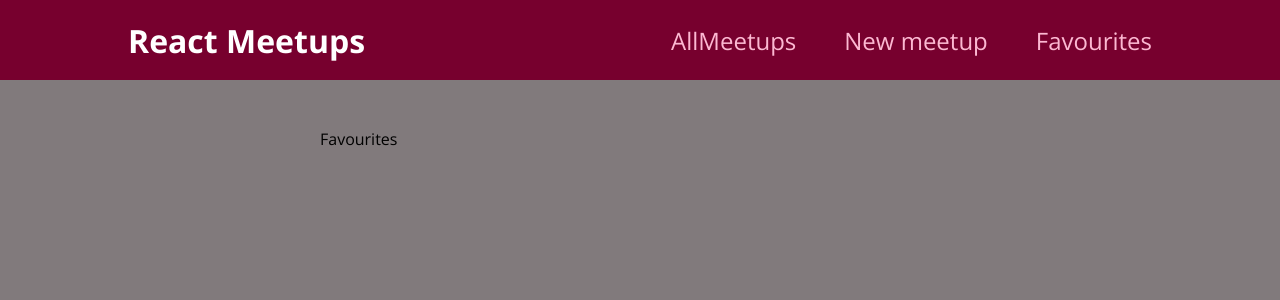
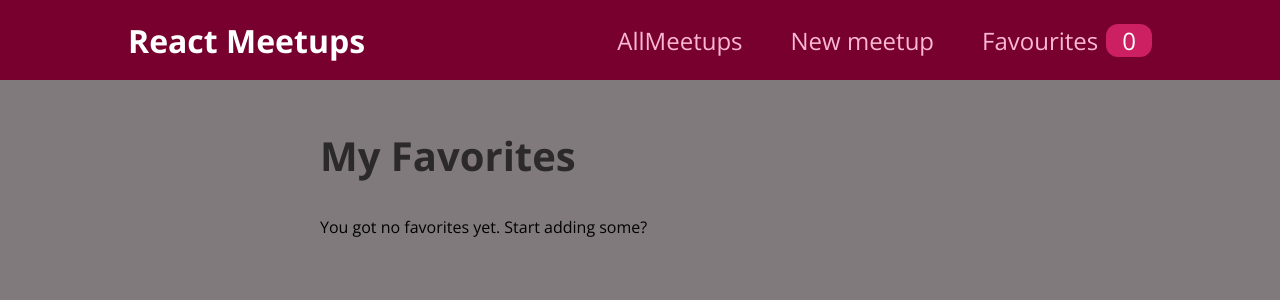
Before and after one commit to JohnnyZhov/udemy-react, a React (Create React App) app: page /favourites in a window 1280 px wide. Shown: the top 300 px of the page. Built offline with nearby package versions, Linux system fonts and the light colour scheme.

Commit message:
Favorites added and counter

```diff
--- a/src/App.js
+++ b/src/App.js
@@ -4,10 +4,12 @@
 import NewMetup from "./pages/NewMeetup";
 import Favourites from "./pages/Favourites";
 import Layout from "./components/layout/Layout";
+import { FavoritesContextProvider} from './store/favorites-context';
 
 function App() {
   return (
     <div>
+      <FavoritesContextProvider>
       <BrowserRouter>
         <Layout>
           <Routes>
@@ -17,6 +19,7 @@
           </Routes>
         </Layout>
       </BrowserRouter>
+      </FavoritesContextProvider>
     </div>
   );
 }
--- a/src/components/layout/MainNavigation.js
+++ b/src/components/layout/MainNavigation.js
@@ -1,8 +1,11 @@
+import { useContext } from "react";
 import { Link } from "react-router-dom";
 
 import classes from './MainNavigation.module.css';
+import FavoritesContext from "../../store/favorites-context";
 
 function MainNavigation() {
+  const favoritesCtx = useContext(FavoritesContext);
   return (
     <header className={classes.header}>
       <div className={classes.logo}>React Meetups</div>
@@ -15,7 +18,9 @@
               <Link to='/new-meetup'>New meetup</Link>
             </li>
             <li>
-              <Link to='/favourites'>Favourites</Link>
+              <Link to='/favourites'>Favourites
+              <span className={classes.badge}>{favoritesCtx.totalFavorites}</span>
+              </Link>
             </li>
           </ul>
         </nav>
--- a/src/components/meetups/MeetupItem.js
+++ b/src/components/meetups/MeetupItem.js
@@ -1,7 +1,28 @@
+import { useContext } from "react";
+
 import Card from "../../ui/Card";
 import classes from "./MeetupItem.module.css";
+import FavoritesContext from "../../store/favorites-context";
 
 function MeetupItem(props) {
+  const favoritesCtx = useContext(FavoritesContext);
+
+  const itemIsFavorite = favoritesCtx.itemIsFavorite(props.id);
+
+  function toggleFavoriteStatusHandler() {
+    if (itemIsFavorite) {
+      favoritesCtx.removeFavorite(props.id);
+    } else {
+      favoritesCtx.addFavorite({
+        id: props.id,
+        title: props.title,
+        description: props.description,
+        image: props.image,
+        address: props.address,
+      });
+    }
+  }
+
   return (
     <li className={classes.item}>
       <Card>
@@ -14,7 +35,9 @@
           <p>{props.description}</p>
         </div>
         <div className={classes.actions}>
-        <button>To Favourites</button>
+          <button onClick={toggleFavoriteStatusHandler}>
+            {itemIsFavorite ? "Remove from Favorites" : "To Favorites"}
+          </button>
         </div>
       </Card>
     </li>
--- a/src/pages/Favourites.js
+++ b/src/pages/Favourites.js
@@ -1,5 +1,29 @@
-function Favourites(){
-    return <div>Favourites</div>;
+import { useContext } from "react";
+
+import FavoritesContext from "../store/favorites-context";
+import MeetupList from "../components/meetups/MeetupList";
+
+function FavouritesPage(){
+
+    // we conect to the context by using a variable which store the context object
+    const favoritesCtx = useContext(FavoritesContext);
+
+    // from that 'FavoritesContext' we can get our Favorites array
+
+    // to invite to add a favorite let use 'if' statement
+
+    let content;
+
+    if(favoritesCtx.totalFavorites === 0) {
+        content = <p>You got no favorites yet. Start adding some?</p>;
+    }else{
+        content = <MeetupList meetups={favoritesCtx.favorites}/>;
+    }
+
+    return <section>
+        <h1>My Favorites</h1>
+        {content}
+    </section>
 }
 
-export default Favourites;
+export default FavouritesPage;
--- a/src/store/favorites-context.js
+++ b/src/store/favorites-context.js
@@ -1,26 +1,46 @@
-import {createContext, useState} from 'react';
+import { createContext, useState } from "react";
 
 const FavoritesContext = createContext({
   favovites: [],
-    totalFavorites: 0
+  totalFavorites: 0,
+  addFavorite: (favoriteMeetup) => {},
+  removeFavorite: (meetupId) => {},
+  itemIsFavorite: (meetupId) => {}
 });
 
-function FavoritesContextProvider(props){
+export function FavoritesContextProvider(props){
     const [userFavorites, setUserFavorites] = useState([]);
 
-function addFavoriteHandler(favoriteMeetup){
-    setUserFavorites(userFavorites.concat(favoriteMeetup));
+  function addFavoriteHandler(favoriteMeetup) {
+    setUserFavorites((prevUserFavorites) => {
+      return prevUserFavorites.concat(favoriteMeetup);
+    });
   }
-function removeFavoriteHandler(){}
-function itemIsFavoriteHandler(){}
+
+  function removeFavoriteHandler(meetupId) {
+    setUserFavorites((prevUserFavorites) => {
+      return prevUserFavorites.filter((meetup) => meetup.id !== meetupId);
+    });
+  }
+  function itemIsFavoriteHandler(meetupId) {
+    return userFavorites.some(meetup => meetup.id === meetupId);
+
+  }
 
   const context = {
-    favovites: userFavorites,
+    favorites: userFavorites,
     totalFavorites: userFavorites.length,
+    addFavorite: addFavoriteHandler,
+    removeFavorite: removeFavoriteHandler,
+    itemIsFavorite: itemIsFavoriteHandler
   };
 
-
-    return <FavoritesContext.Provider value={context}>
+  return (
+    <FavoritesContext.Provider value={context}>
       {props.children}
     </FavoritesContext.Provider>
+  );
+
 }
+
+  export default FavoritesContext;
```
Lines whose indentation alone changed are shown as unchanged.
